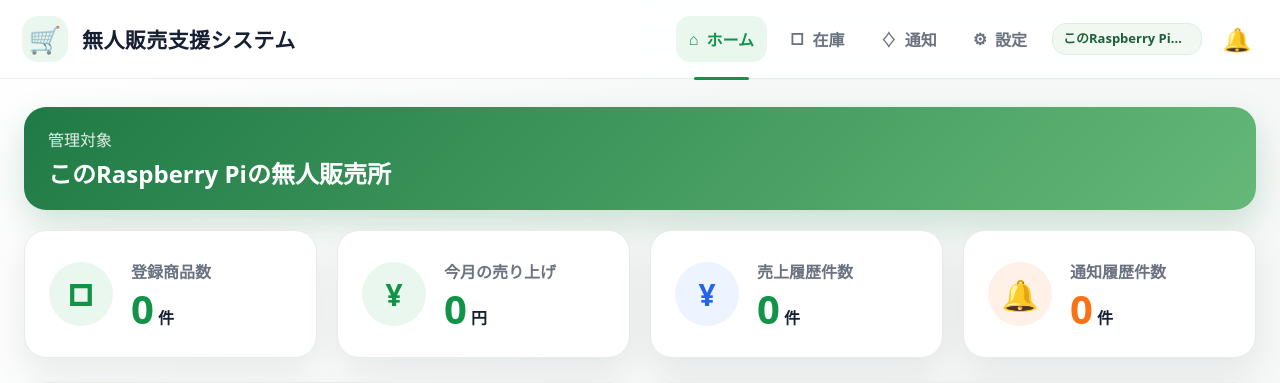
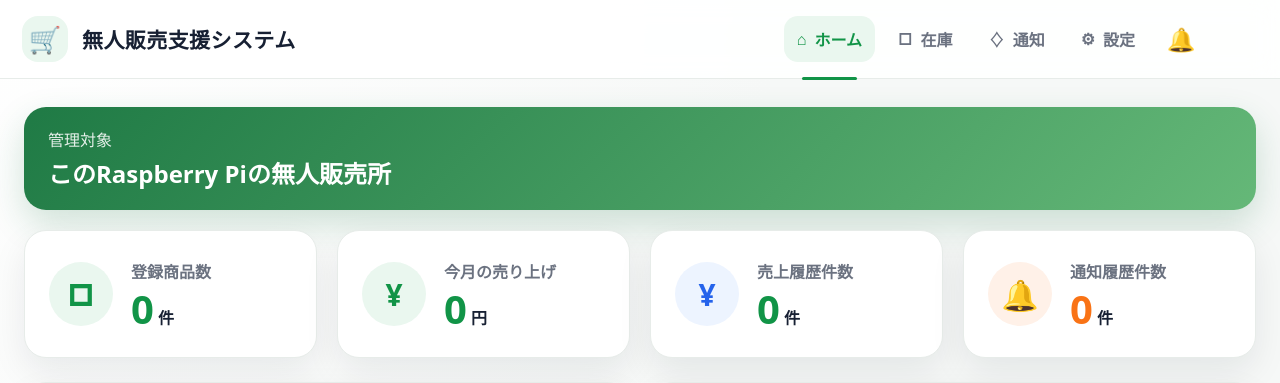
Before and after one commit to riririnn/AdvSoftwareG5, a Flask app: page / in a window 1280 px wide. Shown: the top 383 px of the page. Run offline with Flask 3, Linux system fonts and the light colour scheme; data that the repository does not hold is empty.

Commit message:
ヘッダーの農園名ピル表示を削除
「この端末の管理画面」表記を消した結果、ピルが小さな丸バッジのように
なってしまい不要だったため、shop-pill自体を削除する。

Co-Authored-By: Claude Sonnet 5 <noreply@anthropic.com>

```diff
--- a/app/web_admin/templates/index.html
+++ b/app/web_admin/templates/index.html
@@ -23,12 +23,6 @@
                 <button class="nav-item" data-page="notifications">♢<span>通知</span></button>
                 <button class="nav-item" data-page="settings">⚙<span>設定</span></button>
             </nav>
-
-            <div class="user-area">
-                <div class="shop-pill">
-                    <strong id="headerFarmName">このRaspberry Piの無人販売所</strong>
-                </div>
-            </div>
 
             <button class="header-notification" type="button" data-page="notifications" aria-label="通知を開く">
                 🔔<span id="headerNotifyBadge" class="badge hidden">0</span>
```
